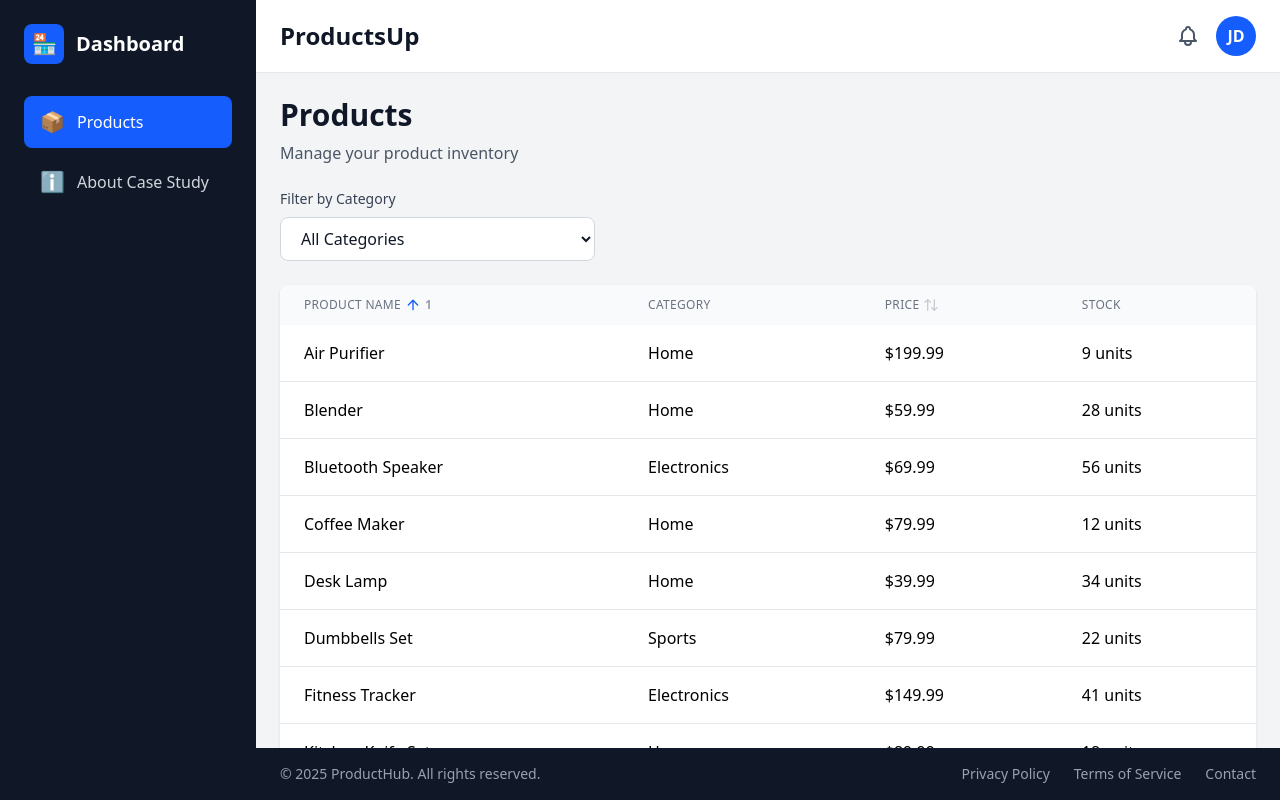
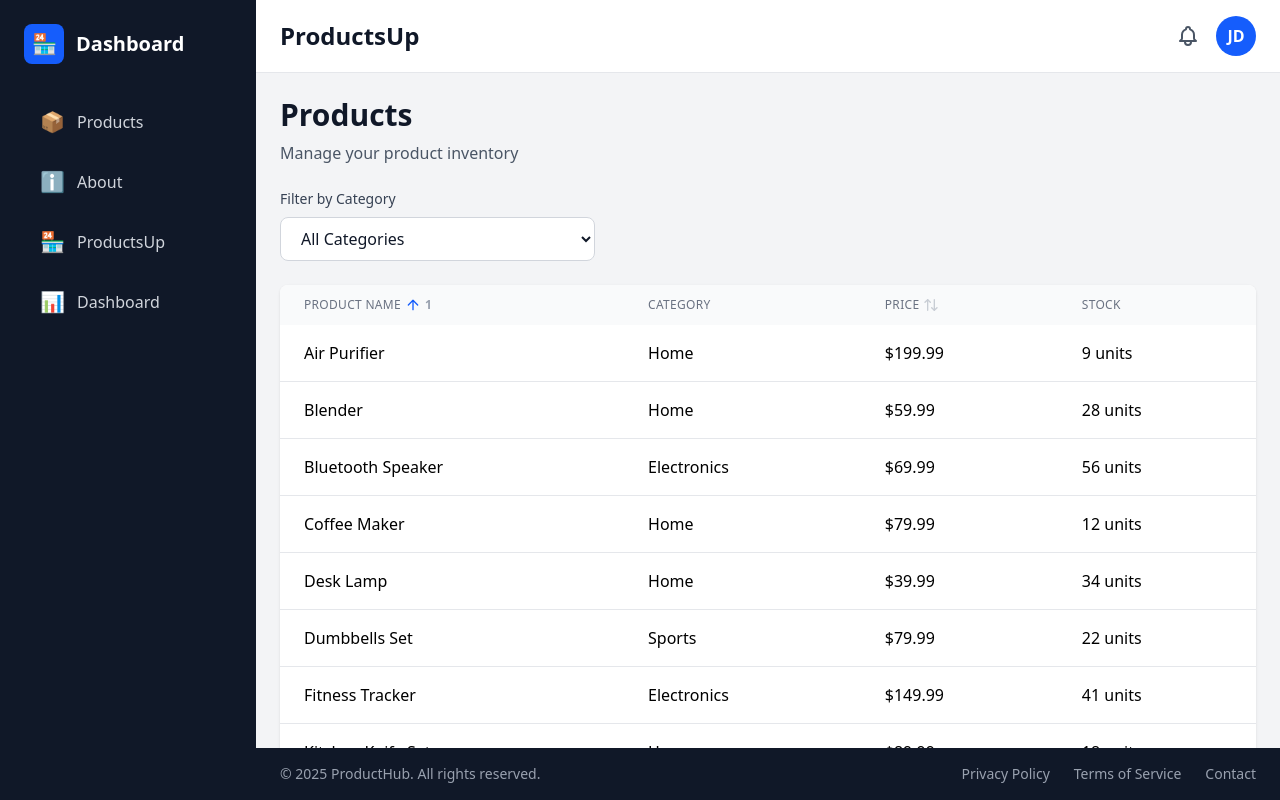
Before and after one commit to wethil/react-case-study, a React (Vite) app: page /products in a window 1280 px wide. Built offline with nearby package versions, Linux system fonts and the light colour scheme.

Commit message:
Separate routes, use react-router for routing on sidebars

```diff
--- a/src/App.tsx
+++ b/src/App.tsx
@@ -1,42 +1,53 @@
 import React, { Suspense, useState, useCallback } from "react";
-import { BrowserRouter, Routes, Route, Navigate } from "react-router-dom";
+import Providers from "@/Providers";
+import {
+  Routes,
+  Route,
+  Navigate,
+  useLocation,
+  useNavigate,
+} from "react-router-dom";
 import Sidebar from "@components/Sidebar.tsx";
 import Products from "@pages/ProductsPage.tsx";
 import About from "@pages/AboutPage.tsx";
 import Header from "@components/Header.tsx";
 import Footer from "@components/Footer.tsx";
 import ProducPageSkeleton from "@pages/skeletons/ProductsPageSkeleton.tsx";
-import { ProductDataProviderContext } from "@/contexts/ProductDataProviderContext.tsx";
-import MockProductDataService from "@services/MockProductDataService";
 import ErrorPage from "@pages/ErrorPage";
 import { ErrorBoundary } from "react-error-boundary";
+import { getRouteMeta } from "@/utils/getRoute.ts";
+import { routes } from "@/routes.ts";
 
 type AppProps = object;
 
-const App: React.FC<AppProps> = () => {
-  // Sidebar open state for mobile
-  const [isSidebarOpen, setSidebarOpen] = useState(false);
+const AppContent: React.FC<{
+  isSidebarOpen: boolean;
+  handleToggleSidebar: () => void;
+  handleCloseSidebar: () => void;
+}> = ({ isSidebarOpen, handleToggleSidebar, handleCloseSidebar }) => {
+  const location = useLocation();
+  const navigate = useNavigate();
+  const { title } = getRouteMeta(location.pathname);
 
-  const handleToggleSidebar = useCallback(() => {
-    setSidebarOpen((open) => !open);
-  }, []);
-
-  const handleCloseSidebar = useCallback(() => {
-    setSidebarOpen(false);
-  }, []);
+  // Use route object keys directly as paths
+  const handleSidebarNavigate = useCallback(
+    (routePath: string) => {
+      navigate(routePath);
+      handleCloseSidebar();
+    },
+    [navigate, handleCloseSidebar]
+  );
 
   return (
-    <ProductDataProviderContext service={MockProductDataService}>
-      <BrowserRouter>
     <div className="flex h-screen bg-gray-100">
       <Sidebar
-            currentPage="products"
-            onNavigate={handleCloseSidebar}
+        currentPage={location.pathname}
+        onNavigate={handleSidebarNavigate}
         isOpen={isSidebarOpen}
         onToggle={handleToggleSidebar}
+        routes={routes}
       />
 
-          {/* Overlay for mobile when sidebar is open */}
       {isSidebarOpen && (
         <button
           type="button"
@@ -53,16 +64,16 @@ const App: React.FC<AppProps> = () => {
           isSidebarOpen ? "md:ml-64" : "ml-0"
         }`}
       >
-            <Header onToggleSidebar={handleToggleSidebar} />
+        <Header onToggleSidebar={handleToggleSidebar} title={title} />
 
         <main className="flex-1 overflow-y-auto">
           <Routes>
             <Route
-                  path="/"
+              path={routes.home.path}
               element={<Navigate to="/products?page=1" replace />}
             />
             <Route
-                  path="/products"
+              path={routes.products.path}
               element={
                 <ErrorBoundary FallbackComponent={ErrorPage}>
                   <Suspense fallback={<ProducPageSkeleton />}>
@@ -72,7 +83,7 @@ const App: React.FC<AppProps> = () => {
               }
             />
             <Route
-                  path="/about"
+              path={routes.about.path}
               element={
                 <Suspense
                   fallback={
@@ -91,12 +102,31 @@ const App: React.FC<AppProps> = () => {
             <Route path="*" element={<ErrorPage />} />
           </Routes>
         </main>
-
         <Footer />
       </div>
     </div>
-      </BrowserRouter>
-    </ProductDataProviderContext>
+  );
+};
+
+const App: React.FC<AppProps> = () => {
+  const [isSidebarOpen, setSidebarOpen] = useState(false);
+
+  const handleToggleSidebar = useCallback(() => {
+    setSidebarOpen((open) => !open);
+  }, []);
+
+  const handleCloseSidebar = useCallback(() => {
+    setSidebarOpen(false);
+  }, []);
+
+  return (
+    <Providers>
+      <AppContent
+        isSidebarOpen={isSidebarOpen}
+        handleToggleSidebar={handleToggleSidebar}
+        handleCloseSidebar={handleCloseSidebar}
+      />
+    </Providers>
   );
 };
 
--- /dev/null
+++ b/src/Providers.tsx
@@ -0,0 +1,18 @@
+import React from "react";
+import { BrowserRouter } from "react-router-dom";
+import { ProductDataProviderContext } from "@/contexts/ProductDataProviderContext.tsx";
+import MockProductDataService from "@services/MockProductDataService";
+
+interface ProvidersProps {
+  children: React.ReactNode;
+}
+
+const Providers: React.FC<ProvidersProps> = ({ children }) => (
+  <ProductDataProviderContext service={MockProductDataService}>
+    <BrowserRouter>{children}</BrowserRouter>
+  </ProductDataProviderContext>
+);
+
+Providers.displayName = "Providers";
+
+export default Providers;
--- a/src/components/Sidebar.tsx
+++ b/src/components/Sidebar.tsx
@@ -1,10 +1,12 @@
 import React from "react";
+import type { Route } from "@/routes";
 
-interface SidebarProps {
+export interface SidebarProps {
   currentPage: string;
-  onNavigate: (page: string) => void;
+  onNavigate: (path: string) => void;
   isOpen: boolean;
   onToggle: () => void;
+  routes: Record<string, Route>;
 }
 
 const Sidebar: React.FC<SidebarProps> = ({
@@ -12,13 +14,8 @@ const Sidebar: React.FC<SidebarProps> = ({
   onNavigate,
   isOpen,
   onToggle,
-}) => {
-  const navItems = [
-    { id: "products", label: "Products", icon: "📦" },
-    { id: "about", label: "About Case Study", icon: "ℹ️" },
-  ];
-
-  return (
+  routes,
+}) => (
   <aside
     className={`fixed inset-y-0 left-0 z-50 w-64 bg-gray-900 text-white flex flex-col transform transition-transform duration-300 ease-in-out ${
       isOpen ? "translate-x-0" : "-translate-x-full"
@@ -29,37 +26,41 @@ const Sidebar: React.FC<SidebarProps> = ({
     <div className="p-6">
       <button
         onClick={onToggle}
-          className="md:hidden mb-4 p-2 rounded focus:ring-2 focus:ring-blue-500 transition-colors w-32 flex items-center justify-center"
+        className="md:hidden mb-4 p-2 rounded focus-visible:ring-2 focus-visible:ring-blue-500 transition-colors w-32 flex items-center justify-center"
         aria-label={isOpen ? "Close sidebar" : "Toggle sidebar"}
+        style={{ minHeight: 44, minWidth: 44 }}
       >
         <span className="text-xl font-bold">ProductsUp</span>
       </button>
       <div className="flex items-center gap-3 mb-8">
         <div className="w-10 h-10 bg-blue-600 rounded-lg flex items-center justify-center text-xl">
-            🏪
+          {routes.home?.icon ?? "🏪"}
         </div>
         <span className="text-xl font-bold">Dashboard</span>
       </div>
       <nav className="space-y-2">
-          {navItems.map((item) => (
+        {Object.entries(routes).map(([routeKey, route]) => (
           <button
-              key={item.id}
-              onClick={() => onNavigate(item.id)}
+            key={routeKey}
+            onClick={() => onNavigate(route.path)}
             className={`w-full flex items-center gap-3 px-4 py-3 rounded-lg transition-colors ${
-                currentPage === item.id
+              currentPage === routeKey
                 ? "bg-blue-600 text-white"
                 : "text-gray-300 hover:bg-gray-800"
             }`}
-              aria-current={currentPage === item.id ? "page" : undefined}
+            aria-current={currentPage === routeKey ? "page" : undefined}
+            aria-label={route.ariaLabel}
+            style={{ minHeight: 44 }}
           >
-              <span className="text-xl">{item.icon}</span>
-              <span className="font-medium">{item.label}</span>
+            <span className="text-xl">{route.icon}</span>
+            <span className="font-medium">{route.title}</span>
           </button>
         ))}
       </nav>
     </div>
   </aside>
 );
-};
+
+Sidebar.displayName = "Sidebar";
 
 export default Sidebar;
--- /dev/null
+++ b/src/routes.ts
@@ -0,0 +1,33 @@
+export interface Route {
+  path: string;
+  title: string;
+  ariaLabel: string;
+  icon?: string;
+}
+
+export const routes: Record<string, Route> = {
+  products: {
+    path: "/products",
+    title: "Products",
+    ariaLabel: "Products page",
+    icon: "📦",
+  },
+  about: {
+    path: "/about",
+    title: "About",
+    ariaLabel: "About page",
+    icon: "ℹ️",
+  },
+  home: {
+    path: "/",
+    title: "ProductsUp",
+    ariaLabel: "Home page",
+    icon: "🏪",
+  },
+  dashboard: {
+    path: "/dashboard",
+    title: "Dashboard",
+    ariaLabel: "Dashboard page",
+    icon: "📊",
+  },
+};
--- /dev/null
+++ b/src/utils/getRoute.ts
@@ -0,0 +1,12 @@
+import { routes, Route } from "@/routes";
+
+/**
+ * Returns route metadata for a given pathname.
+ * Matches the first route whose path is a prefix of the pathname.
+ */
+export function getRouteMeta(pathname: string): Route {
+  for (const meta of Object.values(routes)) {
+    if (pathname.startsWith(meta.path)) return meta;
+  }
+  return routes.home;
+}
```
Also changed, not shown: 2 other files (tests, documents, lock files or other folders). Lines whose indentation alone changed are shown as unchanged.
